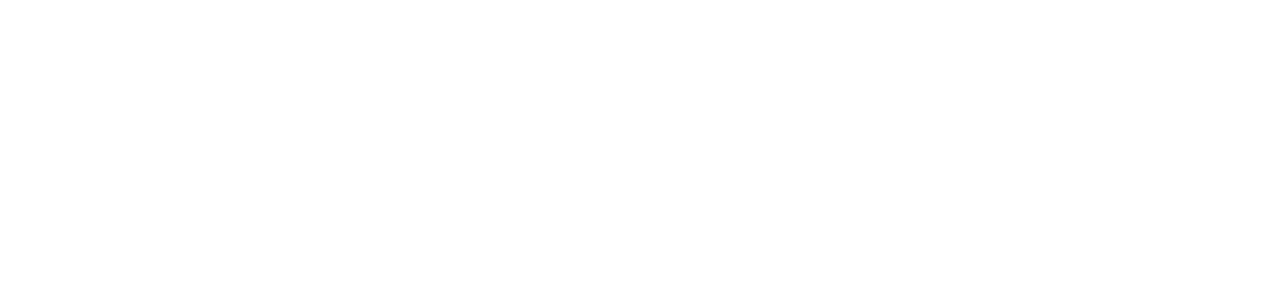
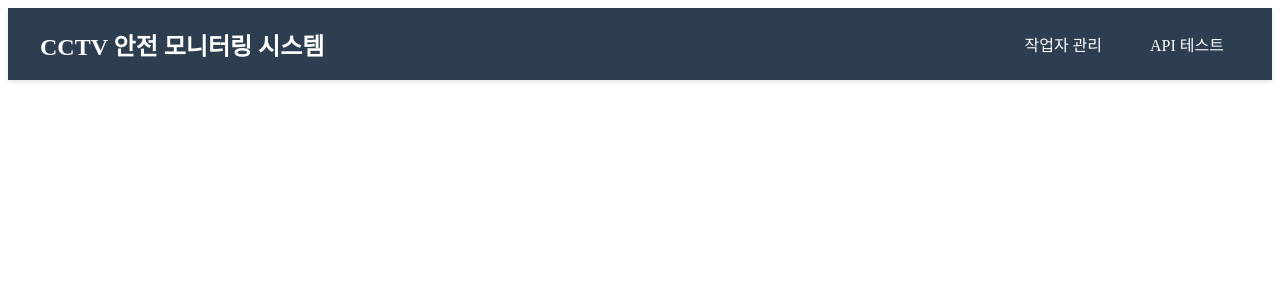
Before and after one commit to AUTOEVER-SF2-Team-One/Safety_Monitoring_CCTV, a Vue app in the folder front/vue-cctv/: page / in a window 1280 px wide. Before the commit this address had no page. Shown: the top 300 px of the page. Built offline with nearby package versions, Linux system fonts and the light colour scheme.

Commit message:
feat: navigation bar added

```diff
--- a/front/vue-cctv/src/App.vue
+++ b/front/vue-cctv/src/App.vue
@@ -3,9 +3,22 @@
 </script>
 
 <template>
-  <main>
-    <RouterView />
-  </main>
+  <div id="app">
+    <!-- 네비게이션 바 -->
+    <nav class="navbar">
+      <div class="nav-container">
+        <h1 class="nav-title">CCTV 안전 모니터링 시스템</h1>
+        <div class="nav-links">
+          <router-link to="/worker" class="nav-link">작업자 관리</router-link>
+          <router-link to="/api-test" class="nav-link">API 테스트</router-link>
+        </div>
+      </div>
+    </nav>
+
+    <main>
+      <RouterView />
+    </main>
+  </div>
 </template>
 
 <style scoped>
@@ -13,4 +26,48 @@
 main {
   padding: 2rem;
 }
+
+/* 네비게이션 바 스타일 */
+.navbar {
+  background-color: #2c3e50;
+  color: white;
+  padding: 1rem 0;
+  box-shadow: 0 2px 4px rgba(0, 0, 0, 0.1);
+}
+
+.nav-container {
+  max-width: 1200px;
+  margin: 0 auto;
+  display: flex;
+  justify-content: space-between;
+  align-items: center;
+  padding: 0 2rem;
+}
+
+.nav-title {
+  margin: 0;
+  font-size: 1.5rem;
+  font-weight: 600;
+}
+
+.nav-links {
+  display: flex;
+  gap: 1rem;
+}
+
+.nav-link {
+  color: white;
+  text-decoration: none;
+  padding: 0.5rem 1rem;
+  border-radius: 4px;
+  transition: background-color 0.3s;
+}
+
+.nav-link:hover {
+  background-color: #34495e;
+}
+
+.nav-link.router-link-active {
+  background-color: #3498db;
+}
 </style>
```
